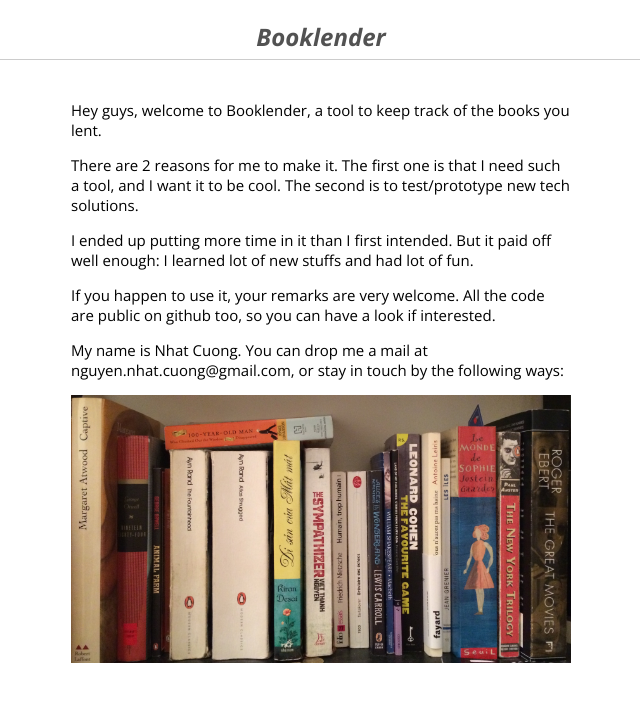
After one commit to nhatcuong/Booklender, a Django app: page /about/ in a window 1280 px wide. The commit adds this page. Shown: the top 702 px of the page, without its empty margins (319-959 px from the left). Run offline with Django 3.2, Linux system fonts and the light colour scheme; style sheets or scripts are compiled from the project's sources.

Commit message:
about page - draft

```diff
--- /dev/null
+++ b/dj_server/shelf/static/css/about.scss
@@ -0,0 +1,18 @@
+@import "common/_base";
+@import "common/_raw";
+
+#content {
+  margin-top: 40px;
+}
+
+#about-msg {
+  width: 500px;
+  margin: auto;
+}
+
+#about-pic {
+  width: 500px;
+  height: auto;
+  margin: 0 auto;
+  display: block;
+}
--- a/dj_server/shelf/static/css/common/_raw.scss
+++ b/dj_server/shelf/static/css/common/_raw.scss
@@ -1,5 +1,4 @@
 $bl_grey_border: #cccccc;
-//$bl_grey_background: #505050;
 $bl_grey_background: #525252;
 $bl_blue_border: #0074bf;
 $bl_blue_background: #2980b9;
--- /dev/null
+++ b/dj_server/shelf/templates/about.html
@@ -0,0 +1,29 @@
+{% extends "base.html" %}
+
+{% load static %}
+
+{% block style_sheets %}
+  <link rel="stylesheet" type="text/css" href="{% static 'css/about.css' %}">
+{% endblock %}
+
+{% block content %}
+  <div id="about-msg">
+    <p>
+      Hey guys, welcome to Booklender, a tool to keep track of the books you lent.
+    </p>
+    <p>
+      There are 2 reasons for me to make it. The first one is that I need such a tool, and I want it to be cool. The second is to test/prototype new tech solutions.
+    </p>
+    <p>
+      I ended up putting more time in it than I first intended. But it paid off well enough: I learned lot of new stuffs and had lot of fun.
+    </p>
+    <p>
+      If you happen to use it, your remarks are very welcome. All the code are public on github too, so you can have a look if interested.
+    </p>
+    <p>
+      My name is Nhat Cuong. You can drop me a mail at nguyen.nhat.cuong@gmail.com, or stay in touch by the following ways:
+    </p>
+  </div>
+  <div id="about-links"></div>
+  <img id="about-pic" src="{% static 'pics/about.jpg' %}">
+{% endblock %}
--- a/dj_server/shelf/urls.py
+++ b/dj_server/shelf/urls.py
@@ -1,4 +1,5 @@
 from django.conf.urls import url, include
+from django.views.generic import TemplateView
 from django.contrib.auth.views import *
 
 from shelf.views import LendingPageView, SignupView
@@ -8,11 +9,7 @@ urlpatterns = [
     url(r'^home$', LendingPageView.as_view(), name='lending_page'),
 
     url(r'^$', login, kwargs={'redirect_authenticated_user': True}, name='login'),
-    url(r'^logout/', logout_then_login, kwargs={'login_url': '/'}, name='logout'),
-    # url(r'^signup/', CreateView.as_view(
-    #     template_name='registration/signup.html',
-    #     form_class=UserCreationForm,
-    #     success_url='/'
-    # ), name='signup'),
-    url(r'^signup/', SignupView.as_view(), name='signup'),
+    url(r'^logout/$', logout_then_login, kwargs={'login_url': '/'}, name='logout'),
+    url(r'^signup/$', SignupView.as_view(), name='signup'),
+    url(r'^about/$', TemplateView.as_view(template_name='about.html'))
 ]
--- a/dj_server/shelf/views.py
+++ b/dj_server/shelf/views.py
@@ -32,3 +32,7 @@ class SignupView(FormView):
         if user:
             login(self.request, user)
         return super().form_valid(form)
+
+
+class AboutView(TemplateView):
+    template_name = 'about.html'
```
Also changed, not shown: dj_server/shelf/static/pics/about.jpg (added).
